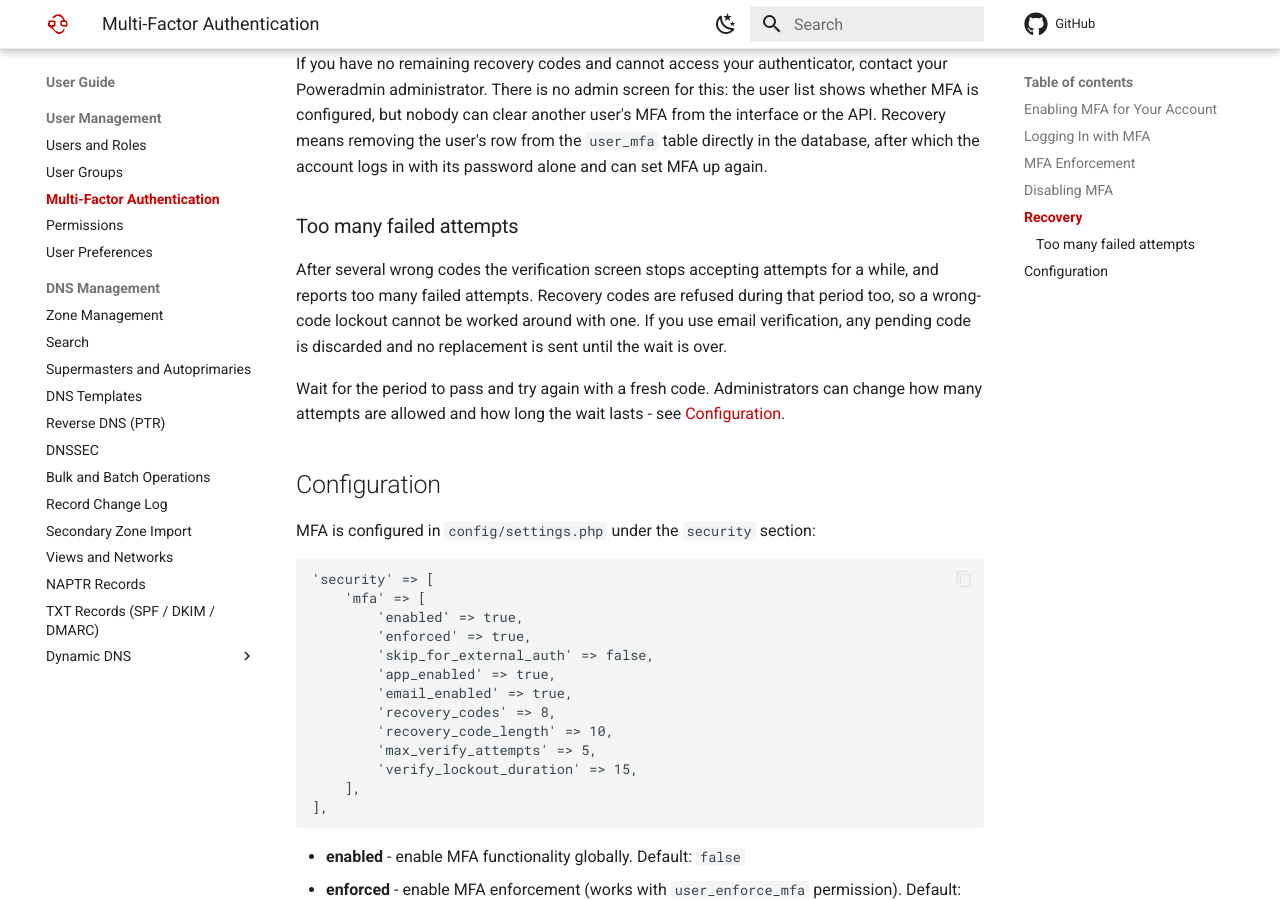
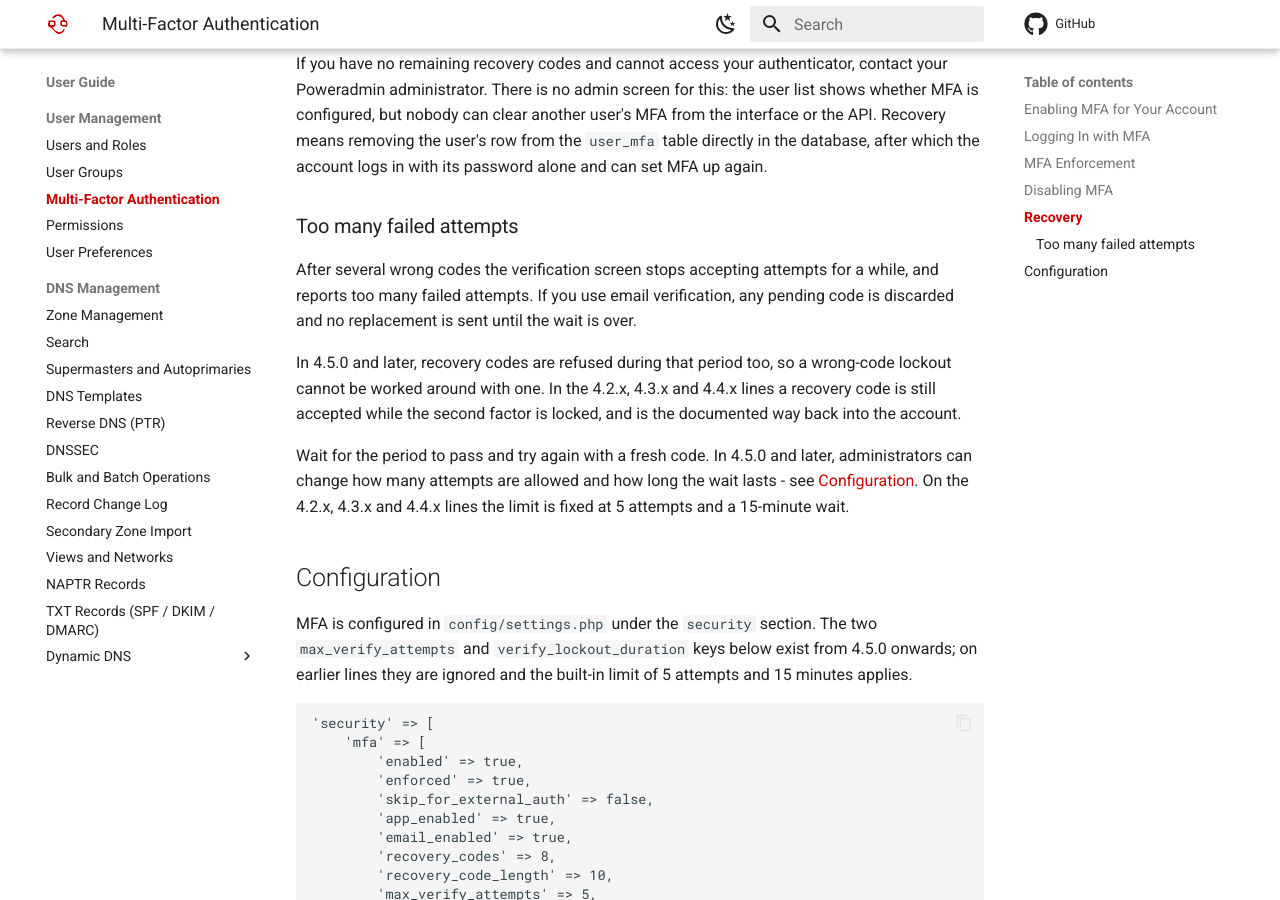
Before and after one commit to poweradmin/poweradmin-docs, an MkDocs documentation site: the page built from docs/user-guide/mfa.md, in a window 1280 px wide and 900 px high, scrolled down 2673 px. Built offline with MkDocs 1.6.1 and Material for MkDocs 9.7.7, drawn with Linux system fonts in a browser that asks for light colours; comment, search, counter and statistics services are not loaded.

Commit message:
docs(mfa): scope the configurable second-factor limit to 4.5.0

````diff
--- a/docs/user-guide/mfa.md
+++ b/docs/user-guide/mfa.md
@@ -74,13 +74,15 @@ If you have no remaining recovery codes and cannot access your authenticator, co
 
 ### Too many failed attempts
 
-After several wrong codes the verification screen stops accepting attempts for a while, and reports too many failed attempts. Recovery codes are refused during that period too, so a wrong-code lockout cannot be worked around with one. If you use email verification, any pending code is discarded and no replacement is sent until the wait is over.
+After several wrong codes the verification screen stops accepting attempts for a while, and reports too many failed attempts. If you use email verification, any pending code is discarded and no replacement is sent until the wait is over.
 
-Wait for the period to pass and try again with a fresh code. Administrators can change how many attempts are allowed and how long the wait lasts - see [Configuration](#configuration).
+In 4.5.0 and later, recovery codes are refused during that period too, so a wrong-code lockout cannot be worked around with one. In the 4.2.x, 4.3.x and 4.4.x lines a recovery code is still accepted while the second factor is locked, and is the documented way back into the account.
+
+Wait for the period to pass and try again with a fresh code. In 4.5.0 and later, administrators can change how many attempts are allowed and how long the wait lasts - see [Configuration](#configuration). On the 4.2.x, 4.3.x and 4.4.x lines the limit is fixed at 5 attempts and a 15-minute wait.
 
 ## Configuration
 
-MFA is configured in `config/settings.php` under the `security` section:
+MFA is configured in `config/settings.php` under the `security` section. The two `max_verify_attempts` and `verify_lockout_duration` keys below exist from 4.5.0 onwards; on earlier lines they are ignored and the built-in limit of 5 attempts and 15 minutes applies.
 
 ```php
 'security' => [
````
Also changed, not shown: docs/configuration/security-policies.md (+4 -3 lines).
